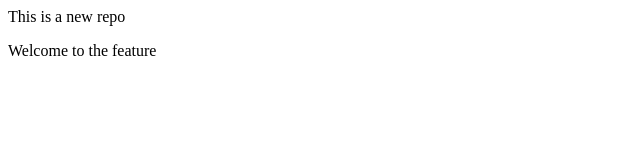
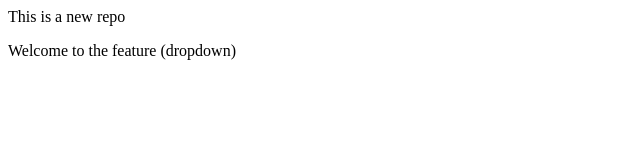
Before and after one commit to AchariNagaraj/localrepo, a plain HTML site: page index.html in a window 1280 px wide. Shown: the full height of the page, 0-640 px from the left. Drawn offline with Linux system fonts and the light colour scheme.

Commit message:
Add dropdown

```diff
--- a/index.html
+++ b/index.html
@@ -1,2 +1,2 @@
 <p>This is a new repo</p>
-<p>Welcome to the feature</p>
+<p>Welcome to the feature (dropdown)</p>
```
